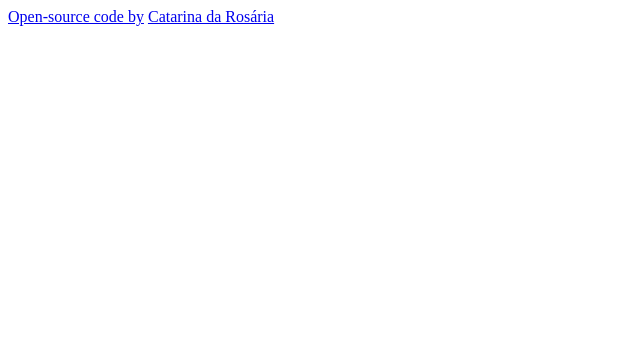
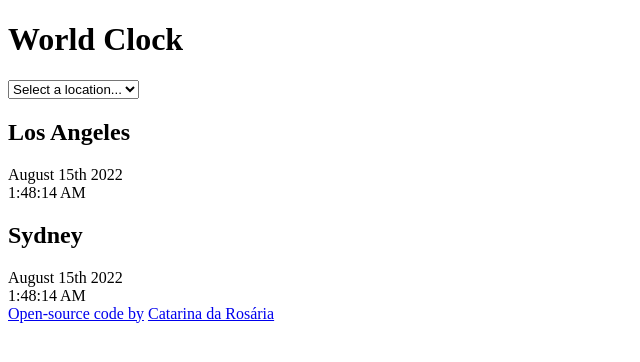
Before and after one commit to catarinadarosaria/world-clock, a plain HTML site: page index.html in a window 1280 px wide. Shown: the whole page, without its empty margins (0-640 px from the left). Drawn offline with Linux system fonts and the light colour scheme.

Commit message:
added basic HTML

```diff
--- a/index.html
+++ b/index.html
@@ -7,6 +7,23 @@
     <title>World Clock</title>
 </head>
 <body>
+  <div class="container">
+  <h1>World Clock</h1>
+  <select id="selectLocation">
+    <option value="">Select a location...</option>
+    <option value="losAngeles">London</option>
+    <option value="paris">New York</option>
+    <option value="tokyo">Tokyo</option>
+  </select>
+  <div class="city">
+    <h2>Los Angeles</h2>
+    <div class="date">August 15th 2022</div>
+    <div class="times">1:48:14 AM</div>
+    <h2>Sydney</h2>
+    <div class="date">August 15th 2022</div>
+    <div class="times">1:48:14 AM</div>
+  </div>
+</div>
   <footer><a class="gitLink" href="https://github.com/catarinadarosaria/world-clock" target="_blank">Open-source code by</a> <a class="myWebsite" href="https://catarinadarosaria.com/" target="_blank">Catarina da Rosária</a> </footer>
   <script src="javascript/index.js"></script>
 </body>
```
